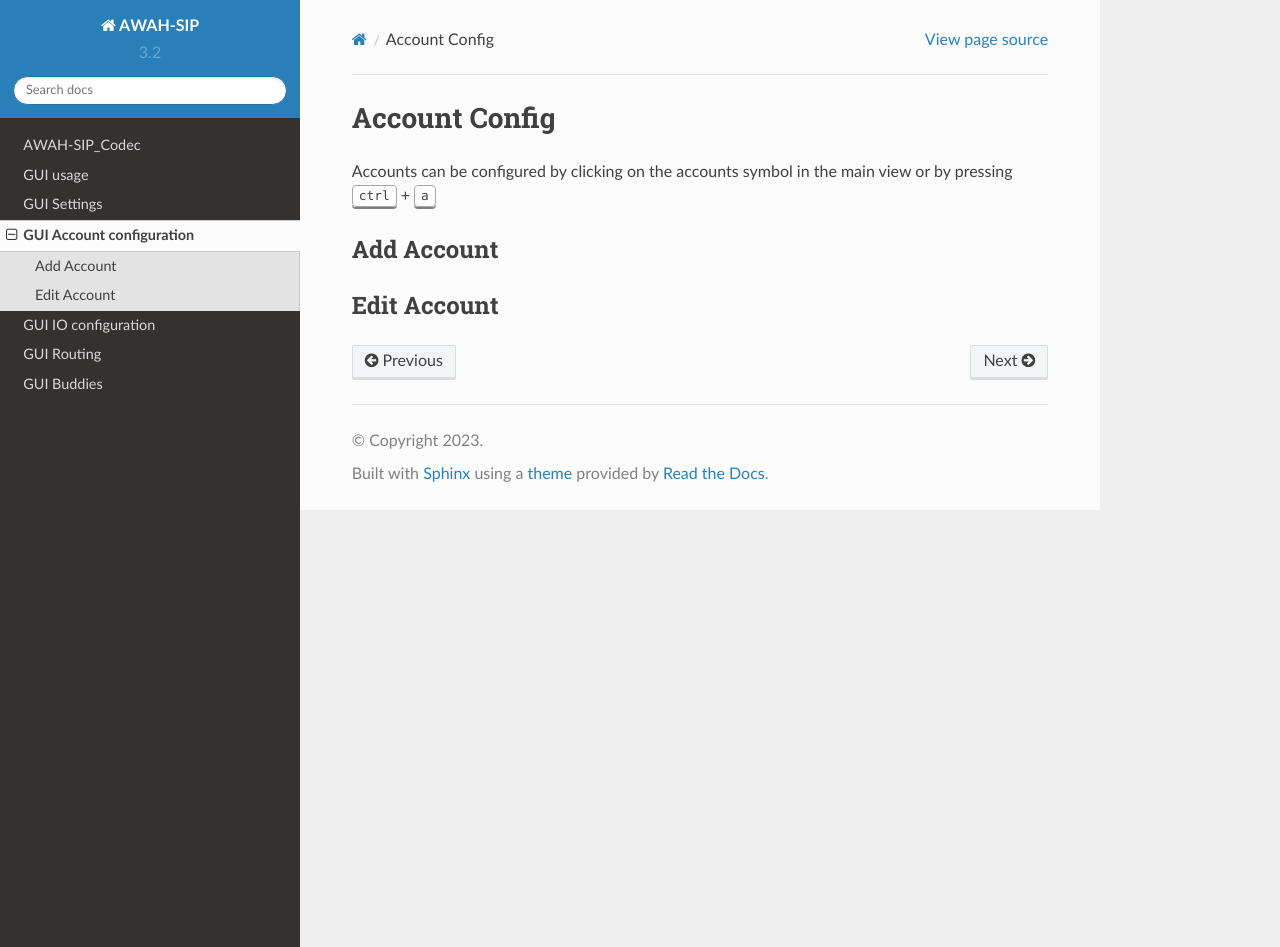
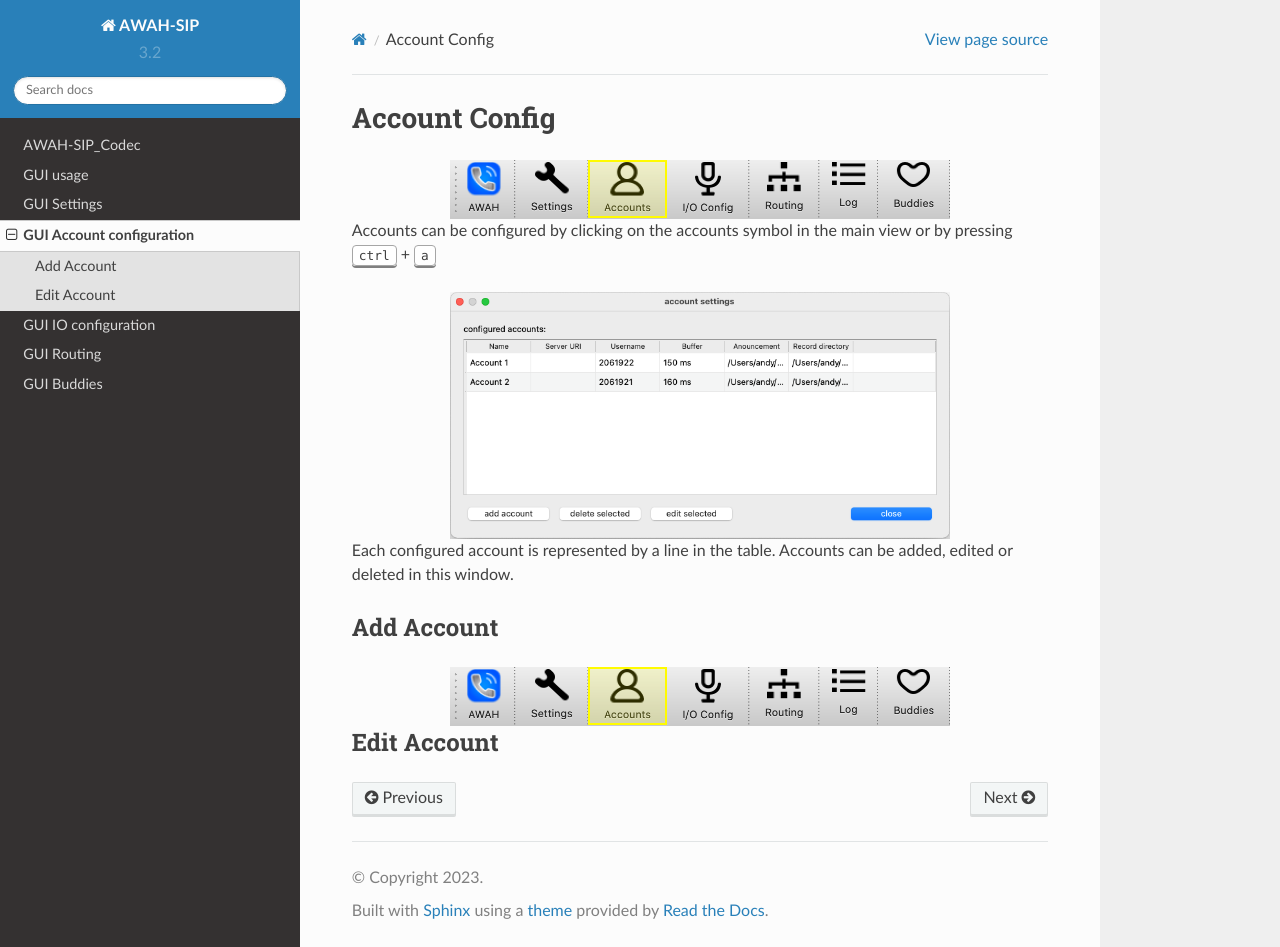
Before and after one commit to AWAH-SIP/AWAH-SIP_Documentation, a Sphinx documentation site: the page built from docs/source/AWAH-SIP_GUI_Accounts.rst, in a window 1280 px wide and 947 px high. Built offline with Sphinx 7.4.7 and the Read the Docs theme 2.0.0, drawn with Linux system fonts in a browser that asks for light colours.

Commit message:
updated style

```diff
--- a/docs/source/AWAH-SIP_GUI_Accounts.rst
+++ b/docs/source/AWAH-SIP_GUI_Accounts.rst
@@ -1,11 +1,27 @@
 Account Config
 ==============
 
+.. image:: images/GUI-Overview_account.png
+  :width: 500
+  :align: center
+  :alt: GUI settings:
+
 Accounts can be configured by clicking on the accounts symbol in the main view or by pressing :kbd:`ctrl` + :kbd:`a`
+
+
+.. image:: images/account_settings.png
+  :width: 500
+  :align: center
+  :alt: GUI settings:
+
+Each configured account is represented by a line in the table. Accounts can be added, edited or deleted in this window.
 
 Add Account
 -----------
-
+.. image:: images/GUI-Overview_account.png
+  :width: 500
+  :align: center
+  :alt: GUI settings:
 
 Edit Account
 ------------
--- a/docs/source/AWAH-SIP_GUI_Settings.rst
+++ b/docs/source/AWAH-SIP_GUI_Settings.rst
@@ -1,11 +1,11 @@
 Settings
 ========
 .. image:: images/GUI-Overview_settings.png
-  :width: 600
+  :width: 500
   :align: center
   :alt: GUI settings:
 |
-All the relevant settings can be accessed by clicking on the **settings** icon.
+All settings can be accessed by clicking on the **settings** icon.
 
 Global settings
 ---------------
--- a/docs/source/conf.py
+++ b/docs/source/conf.py
@@ -33,3 +33,6 @@
 
 # -- Options for EPUB output
 epub_show_urls = 'footnote'
+
+# Add/Update "html_theme_options" like this on your conf.py
+html_theme_options = {'body_max_width': '90%'}
```
Also changed, not shown: docs/source/images/GUI-Overview_account.png (added), docs/source/images/account_settings.png.
